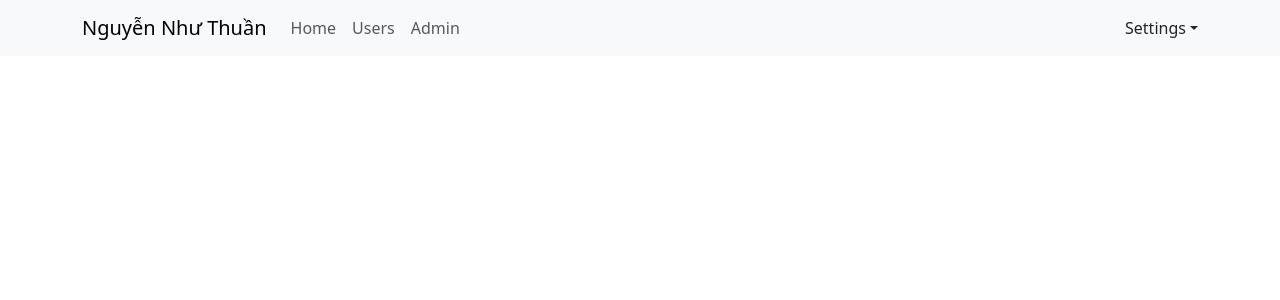
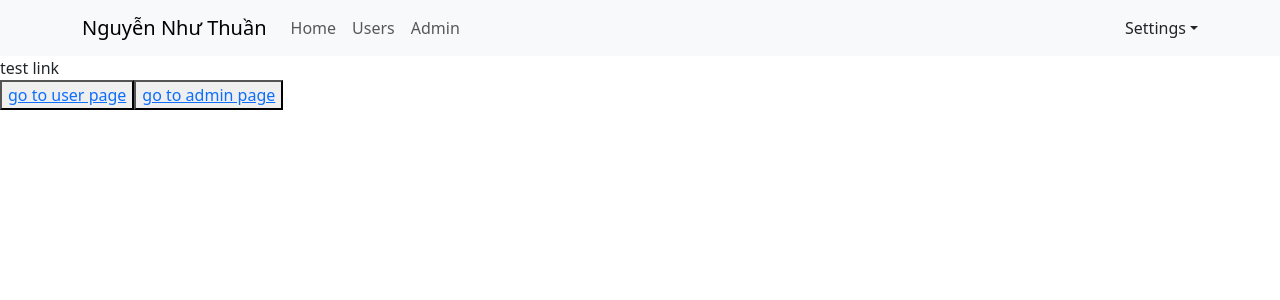
Before and after one commit to zZzThuanzZz/base-react-redux, a React (Create React App) app: page / in a window 1280 px wide. Shown: the top 300 px of the page. Built offline with nearby package versions, Linux system fonts and the light colour scheme.

Commit message:
video 48

```diff
--- a/package.json
+++ b/package.json
@@ -11,7 +11,7 @@
     "react-bootstrap": "^2.10.9",
     "react-dom": "18.2.0",
     "react-redux": "8.0.1",
-    "react-router-dom": "^5.3.4",
+    "react-router-dom": "^6.3.0",
     "react-scripts": "5.0.1",
     "redux": "4.2.0",
     "redux-devtools-extension": "2.13.9",
--- a/src/App.js
+++ b/src/App.js
@@ -1,11 +1,23 @@
 import './App.scss';
 import Header from './components/Header/Header';
+import { Link } from "react-router-dom";
 
 const App = () => {
 
   return (
     <div className="app-container">
       <Header />
+      <div>
+        test link
+        <div>
+          <button>
+            <Link to="/users">go to user page</Link>
+          </button>
+          <button>
+            <Link to="/admins">go to admin page</Link>
+          </button>
+        </div>
+      </div>
     </div>
   );
 }
--- /dev/null
+++ b/src/components/Admin/Admin.js
@@ -0,0 +1,7 @@
+const Admin = (props) => {
+    return (
+        <div>admin component</div>
+    )
+}
+
+export default Admin;
--- a/src/components/Header/Header.js
+++ b/src/components/Header/Header.js
@@ -2,6 +2,7 @@
 import Nav from 'react-bootstrap/Nav';
 import Navbar from 'react-bootstrap/Navbar';
 import NavDropdown from 'react-bootstrap/NavDropdown';
+import { Link } from "react-router-dom";
 
 const Header = () => {
     return (
@@ -11,9 +12,12 @@
                 <Navbar.Toggle aria-controls="basic-navbar-nav" />
                 <Navbar.Collapse id="basic-navbar-nav">
                     <Nav className="me-auto">
-                        <Nav.Link href="#home">Home</Nav.Link>
-                        <Nav.Link href="#link">Users</Nav.Link>
-                        <Nav.Link href="#link">Admin</Nav.Link>
+                        <Link to="/" className='nav-link'>Home</Link>
+                        <Link to="users" className='nav-link'>Users</Link>
+                        <Link to="admins" className='nav-link'>Admin</Link>
+                        {/* <Nav.Link href="/">Home</Nav.Link>
+                        <Nav.Link href="users">Users</Nav.Link>
+                        <Nav.Link href="admins">Admin</Nav.Link> */}
                     </Nav>
                     <NavDropdown title="Settings" id="basic-nav-dropdown">
                         <NavDropdown.Item href="#action/3.1">Log in</NavDropdown.Item>
--- /dev/null
+++ b/src/components/User/User.js
@@ -0,0 +1,7 @@
+const User = (props) => {
+    return (
+        <div>user component</div>
+    )
+}
+
+export default User;
--- a/src/index.js
+++ b/src/index.js
@@ -5,12 +5,25 @@
 import { Provider } from 'react-redux';
 import store from './redux/store';
 import 'bootstrap/dist/css/bootstrap.min.css';
+import {
+  BrowserRouter,
+  Routes,
+  Route
+} from "react-router-dom";
+import User from './components/User/User';
+import Admin from './components/Admin/Admin';
 
 const root = ReactDOM.createRoot(document.getElementById('root'));
 root.render(
   <Provider store={store}>
     {/* <React.StrictMode> */}
-    <App />
+    <BrowserRouter>
+      <Routes>
+        <Route path="/" element={<App />} />
+        <Route path="users" element={<User />} />
+        <Route path="admins" element={<Admin />} />
+      </Routes>
+    </BrowserRouter>
     {/* </React.StrictMode> */}
   </Provider>
 );
```
Also changed, not shown: 1 other file (tests, documents, lock files or other folders).
